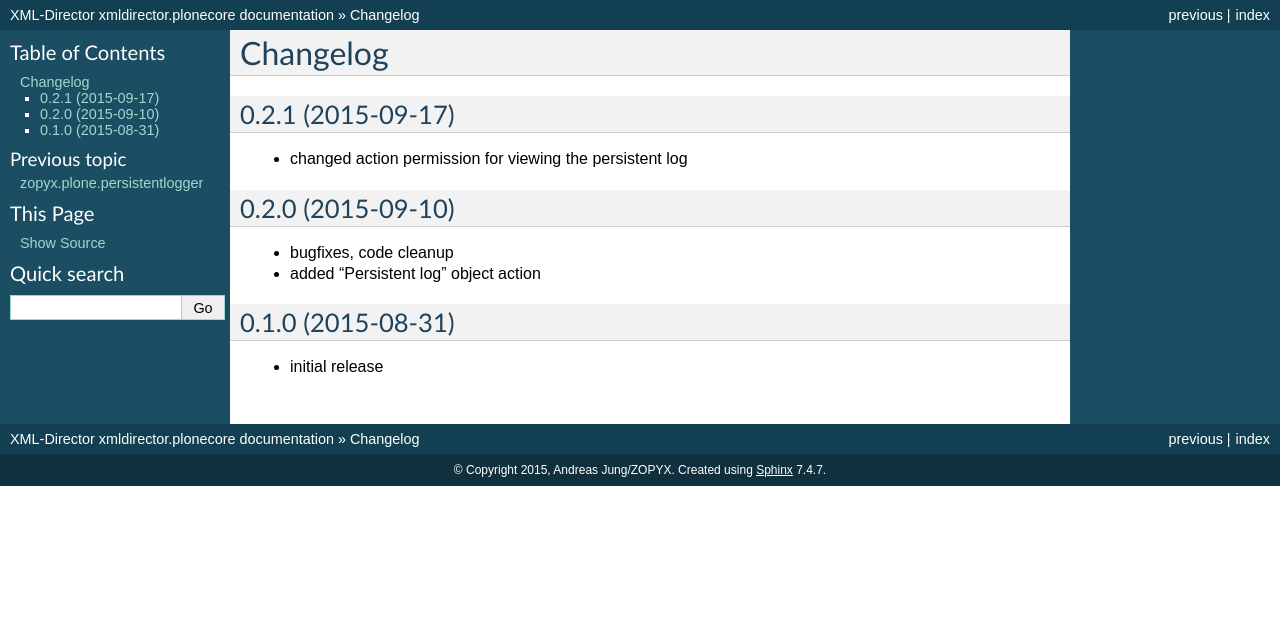
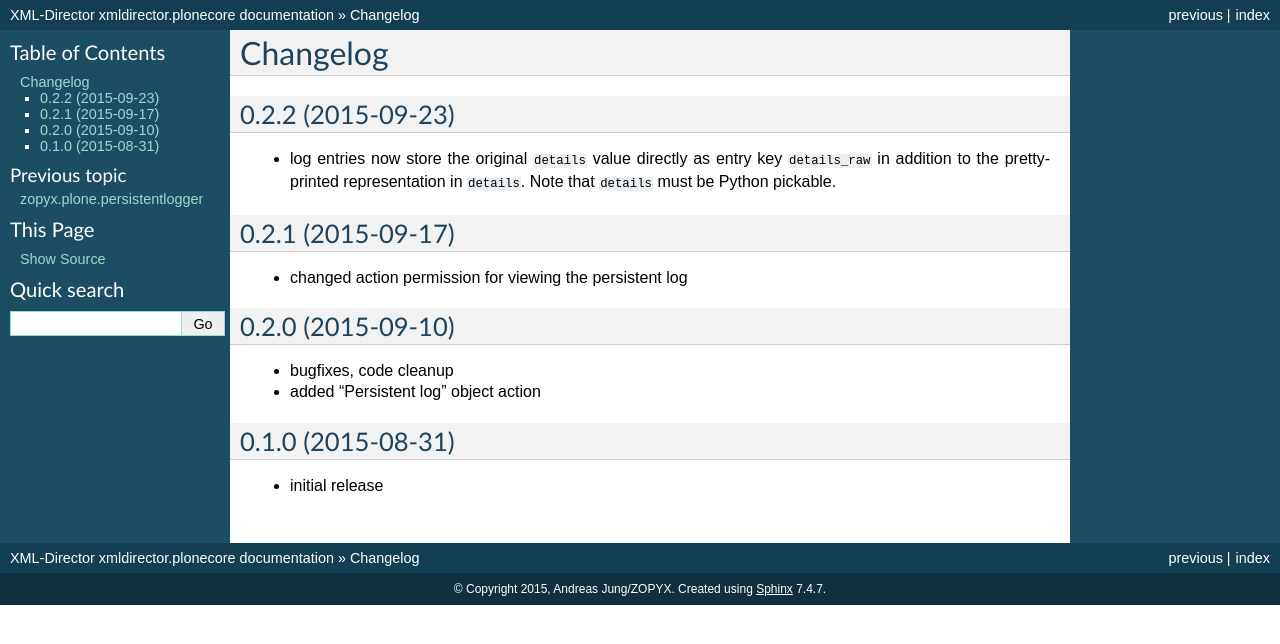
Before and after one commit to zopyx/zopyx.plone.persistentlogger, a Sphinx documentation site: the page built from docs/source/HISTORY.rst, in a window 1280 px wide. Shown: the top 644 px of the page. Built offline with Sphinx 7.4.7, drawn with Linux system fonts in a browser that asks for light colours.

Commit message:
added support for pickable storage of ``details`` as entry key ``details_raw``

```diff
--- a/docs/source/HISTORY.rst
+++ b/docs/source/HISTORY.rst
@@ -1,5 +1,13 @@
 Changelog
 =========
+
+0.2.2 (2015-09-23)
+------------------
+- log entries now store the original ``details`` value directly
+  as entry key ``details_raw`` in addition to the pretty-printed
+  representation  in ``details``. Note that ``details`` must be
+  Python pickable.
+
 
 0.2.1 (2015-09-17)
 ------------------
--- a/setup.py
+++ b/setup.py
@@ -1,7 +1,7 @@
 import os
 from setuptools import setup, find_packages
 
-version = '0.2.1'
+version = '0.2.2'
 
 setup(name='zopyx.plone.persistentlogger',
       version=version,
```
Also changed, not shown: 1 other file.
